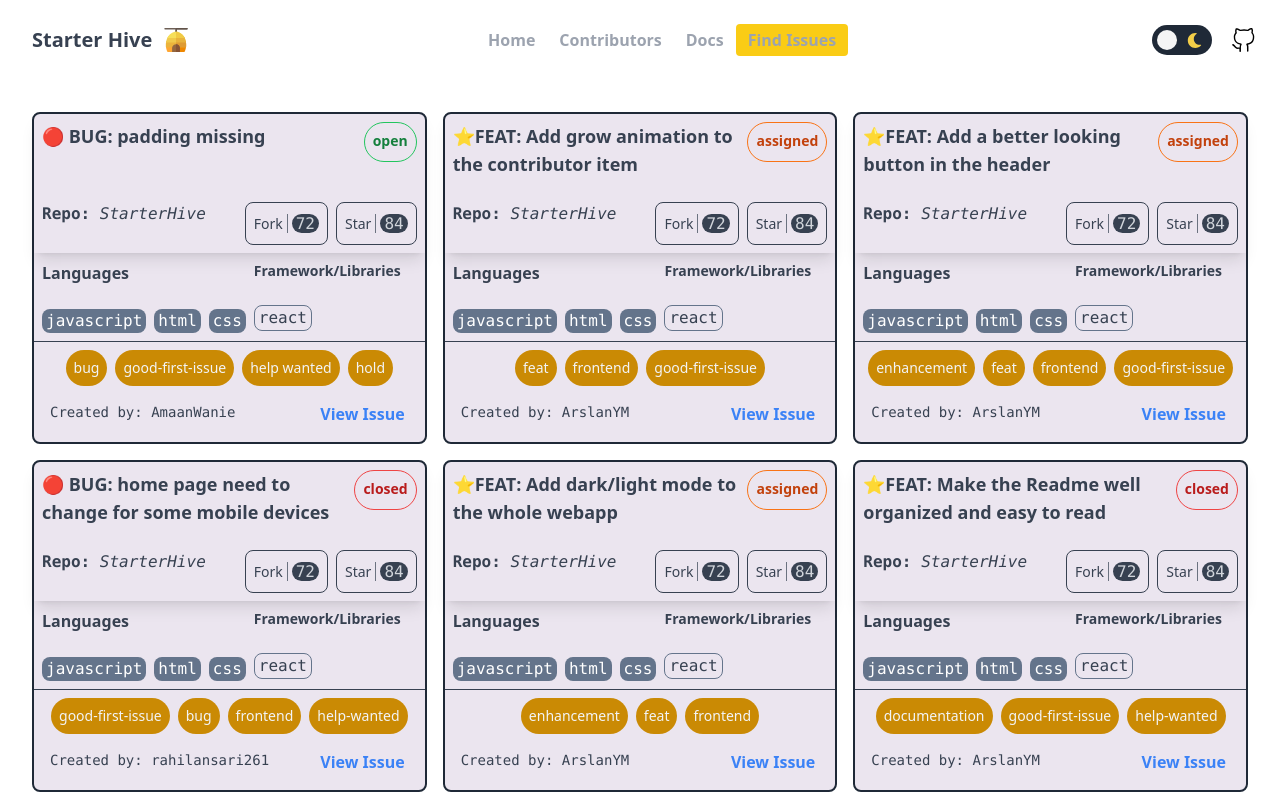
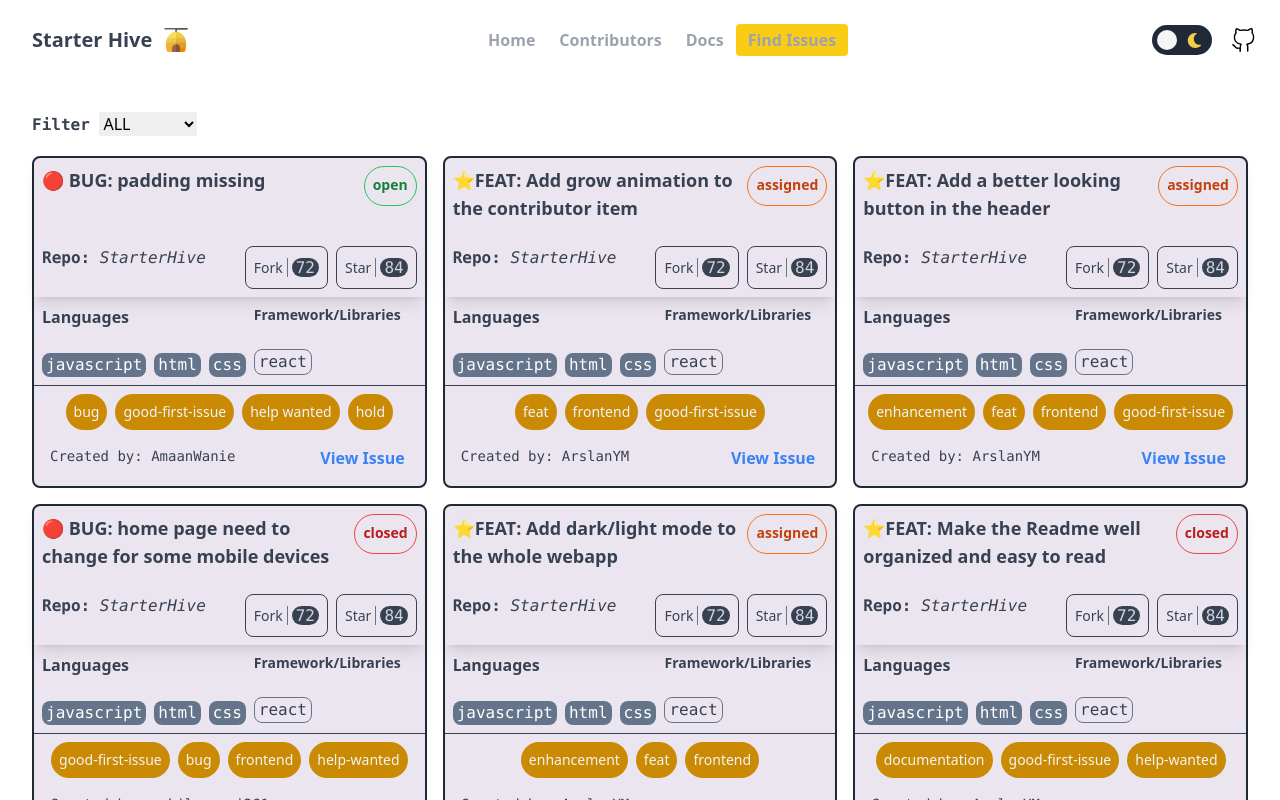
Before and after one commit to ArslanYM/StarterHive, a React (Vite) app in the folder web/: page /issues in a window 1280 px wide. Shown: the top 800 px of the page. Built offline with nearby package versions, Linux system fonts and the light colour scheme.

Commit message:
Added a filter in IssuesList page

```diff
--- a/web/src/pages/Issues/IssuesList.jsx
+++ b/web/src/pages/Issues/IssuesList.jsx
@@ -1,19 +1,30 @@
 // eslint-disable-next-line no-unused-vars
-import React, { useContext } from 'react';
+import React, { useContext, useState } from 'react';
 import issues from './list_of_issues.json';
 import Issue from './Issue';
 import { ThemeContext } from "../../Context/ThemeContext";
 
 const IssuesList = () => {
+  const [status, setStatus] = useState("")
   const { theme } = useContext(ThemeContext)
   console.log(issues);
   return (
     // <div className='grid grid-cols-1 gap-4 md:grid-cols-2 md:gap-6 xl:grid-cols-4 2xl:gap-7.5'>
     <div className='mx-auto min-h-screen max-w-screen-2xl p-4 md:p-8 2xl:p-10'>
+      <span className={`text-gray-300 ${theme.text_Color} font-mono font-semibold`}>Filter </span>
+      <select onChange={(e)=>setStatus(e.target.value)} style={{marginBottom: 20}}>
+        <option value="">ALL</option>
+        <option value="open">OPEN</option>
+        <option value="assigned">ASSIGNED</option>
+        <option value="closed">CLOSED</option>
+      </select>
       <div className={`grid grid-cols-1 gap-4 md:grid-cols-2 md:gap-4 xl:grid-cols-3 2xl:gap-7.5 ${theme.bg_Selected} items-center`}>
-        {issues.map((issue) => (
+        {
+          issues.length?
+          issues.map((issue, key) => (
+          issue.status===status || status===""?
           <Issue
-            key={issue.issue_id}
+            key={key}
             repo_name={issue.repo_name}
             issue_url={issue.issue_url}
             issue_title={issue.issue_title}
@@ -24,8 +35,9 @@ const IssuesList = () => {
             stars={issue.stars}
             forks={issue.forks}
             createdBy={issue.createdBy}
-          />
-        ))}
+          />:""
+        )):"Sorry there are no issues..."
+      }
       </div>
     </div>
   );
```
